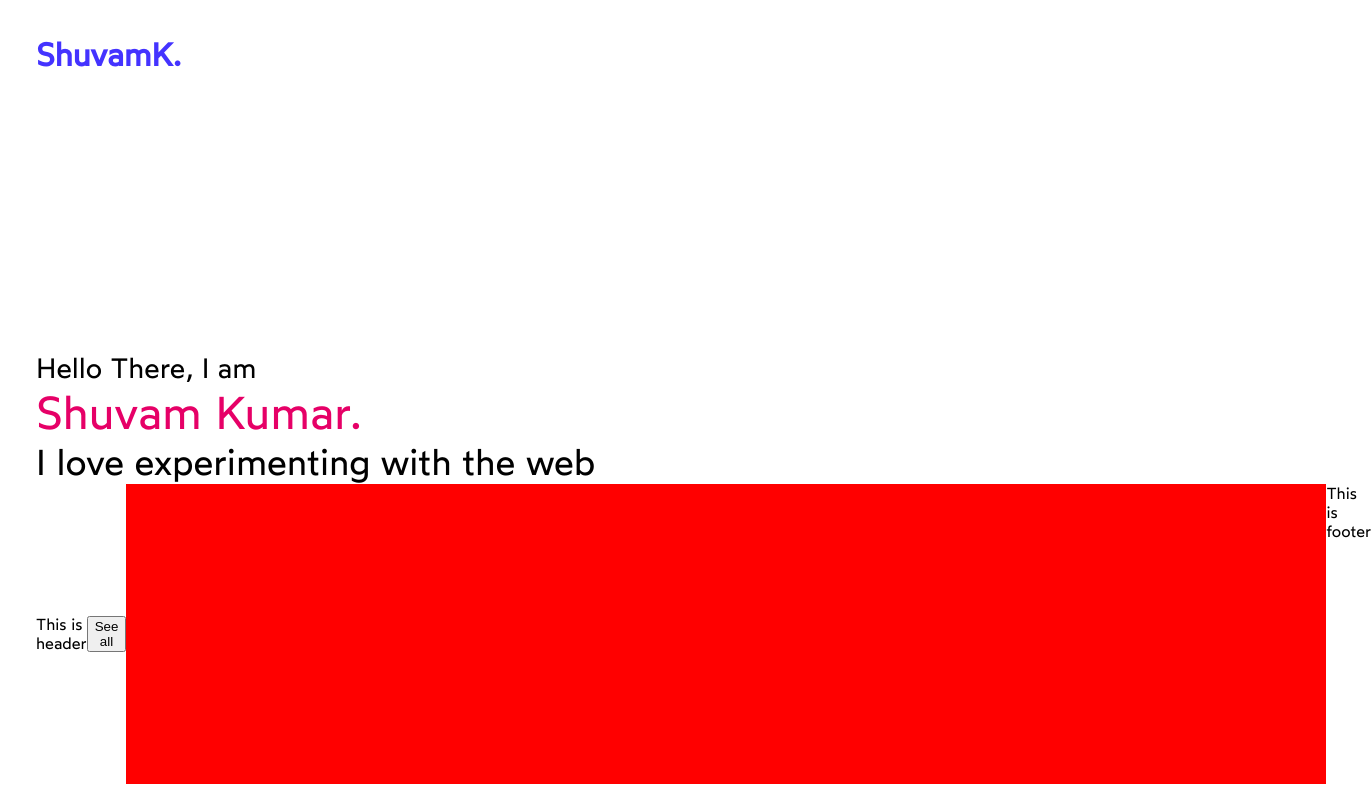
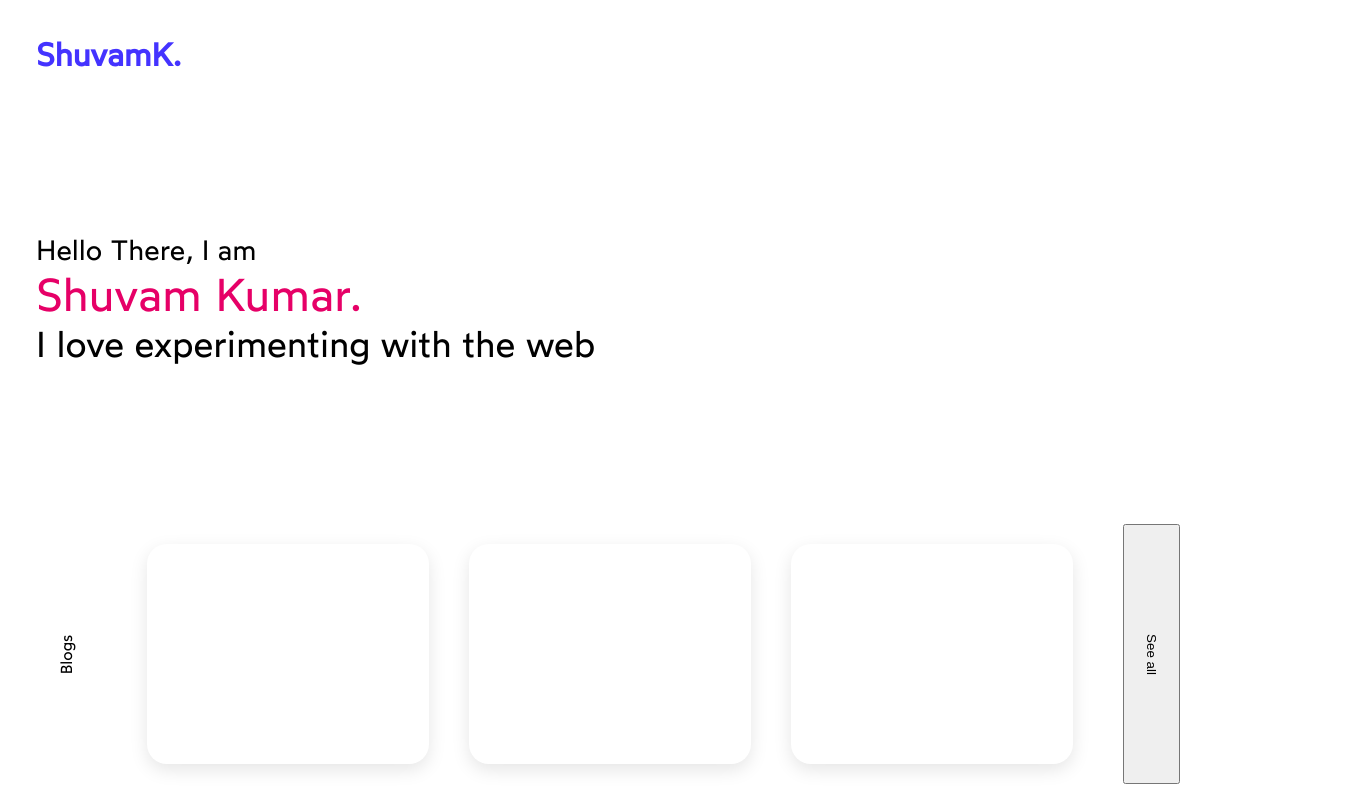
Before and after one commit to shuvamk/shuvamk.github.io, a Next.js app: page / in a window 1280 px wide. Shown: the whole page, 1371 px wide, since content can reach past the window. Built offline with nearby package versions, Linux system fonts and the light colour scheme.

Commit message:
Added blogs card

```diff
--- /dev/null
+++ b/components/home/footer/blogs/blogCard.module.css
@@ -0,0 +1,10 @@
+.blogCard {
+  height: 220px;
+  width: 300px;
+  margin: 20px;
+  box-shadow: rgba(0, 0, 0, 0.1) 0px 6px 18px 0px;
+  border-top-left-radius: 20px;
+  border-top-right-radius: 20px;
+  border-bottom-left-radius: 20px;
+  border-bottom-right-radius: 20px;
+}
--- a/components/home/mainfold/blogs/blogs.js
+++ b/components/home/footer/blogs/blogs.js
@@ -6,17 +6,19 @@ function Blogs() {
   return (
     <div className={styles.blogs}>
       <div className={styles.header}>
-        <span> This is header</span>
-
-        <button>See all</button>
+        <span className={styles.blogTitle}>Blogs</span>
       </div>
       <div className={styles.body}>
         <BlogCard />
         <BlogCard />
         <BlogCard />
-        <BlogCard />
       </div>
-      <div className={styles.footer}>This is footer</div>
+
+      <div className={styles.footer}>
+        <button className={styles.allButton}>
+          <span className={styles.buttonTitle}>See all</span>
+        </button>
+      </div>
     </div>
   );
 }
--- /dev/null
+++ b/components/home/footer/blogs/blogs.module.css
@@ -0,0 +1,29 @@
+.blogs {
+  display: flex;
+  justify-content: space-between;
+  /* background-color: #f0faf9; */
+}
+.blogTitle {
+  transform: rotate(270deg);
+}
+
+.buttonTitle {
+  display: inline-block;
+  transform: rotate(90deg);
+}
+.header {
+  display: flex;
+  justify-content: center;
+  align-items: center;
+  width: 5%;
+}
+
+.body {
+  display: flex;
+  width: 80%;
+}
+
+.footer {
+  display: flex;
+  width: 10%;
+}
--- /dev/null
+++ b/components/home/footer/footer.js
@@ -0,0 +1,12 @@
+import React from "react";
+import Blogs from "./blogs/blogs";
+
+function Footer() {
+  return (
+    <div>
+      <Blogs />
+    </div>
+  );
+}
+
+export default Footer;
--- a/components/home/home.js
+++ b/components/home/home.js
@@ -1,4 +1,5 @@
 import React from "react";
+import Footer from "./footer/footer";
 import Header from "./header/header";
 
 import styles from "./home.module.css";
@@ -9,6 +10,7 @@ function Home() {
     <div className={styles.container}>
       <Header />
       <Mainfiold />
+      <Footer />
     </div>
   );
 }
--- a/components/home/mainfold/blogs/blogCard.module.css
+++ /dev/null
@@ -1,5 +0,0 @@
-.blogCard {
-  height: 300px;
-  width: 300px;
-  background-color: red;
-}
--- a/components/home/mainfold/blogs/blogs.module.css
+++ /dev/null
@@ -1,13 +0,0 @@
-.blogs {
-  display: flex;
-  justify-content: space-between;
-}
-.header {
-  display: flex;
-  justify-content: center;
-  align-items: center;
-}
-
-.body {
-  display: flex;
-}
--- a/components/home/mainfold/mainfold.js
+++ b/components/home/mainfold/mainfold.js
@@ -1,5 +1,6 @@
 import React from "react";
-import Blogs from "./blogs/blogs";
+import Blogs from "../footer/blogs/blogs";
+
 import Info from "./info/info";
 import styles from "./mainfold.module.css";
 
@@ -7,7 +8,6 @@ function Mainfiold() {
   return (
     <div className={styles.mainfold}>
       <Info />
-      <Blogs />
     </div>
   );
 }
--- a/components/home/mainfold/mainfold.module.css
+++ b/components/home/mainfold/mainfold.module.css
@@ -1,6 +1,6 @@
 .mainfold {
   display: flex;
-  flex-direction: column;
+  align-items: center;
   flex: 1;
-  justify-content: flex-end;
+  justify-content: flex-start;
 }
--- a/package.json
+++ b/package.json
@@ -12,6 +12,7 @@
     "next": "10.1.3",
     "react": "17.0.2",
     "react-dom": "17.0.2",
-    "react-slick": "^0.28.1"
+    "react-slick": "^0.28.1",
+    "url-loader": "^4.1.1"
   }
 }
```
Also changed, not shown: components/home/footer/blogs/blogCard.js (renamed from components/home/mainfold/blogs/blogCard.js), 1 other file (tests, documents, lock files or other folders).
